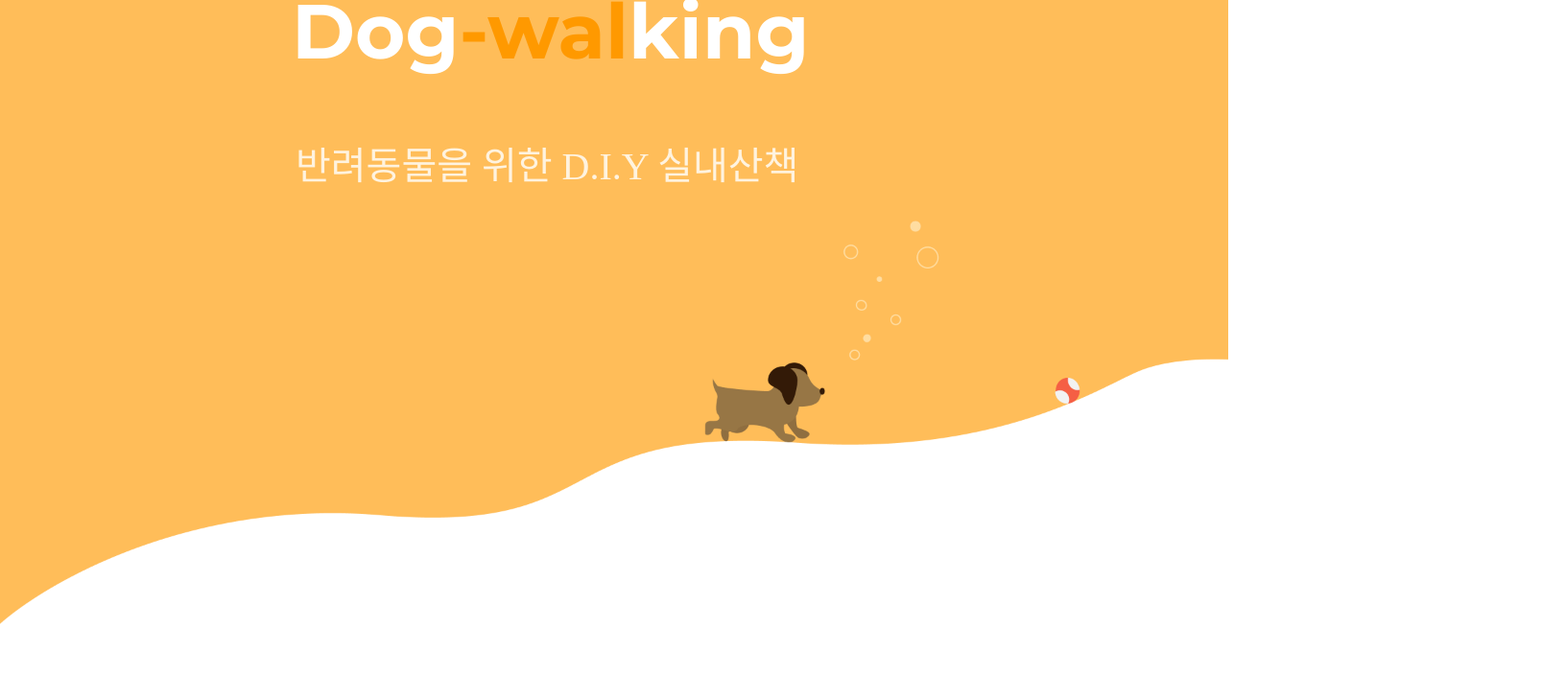
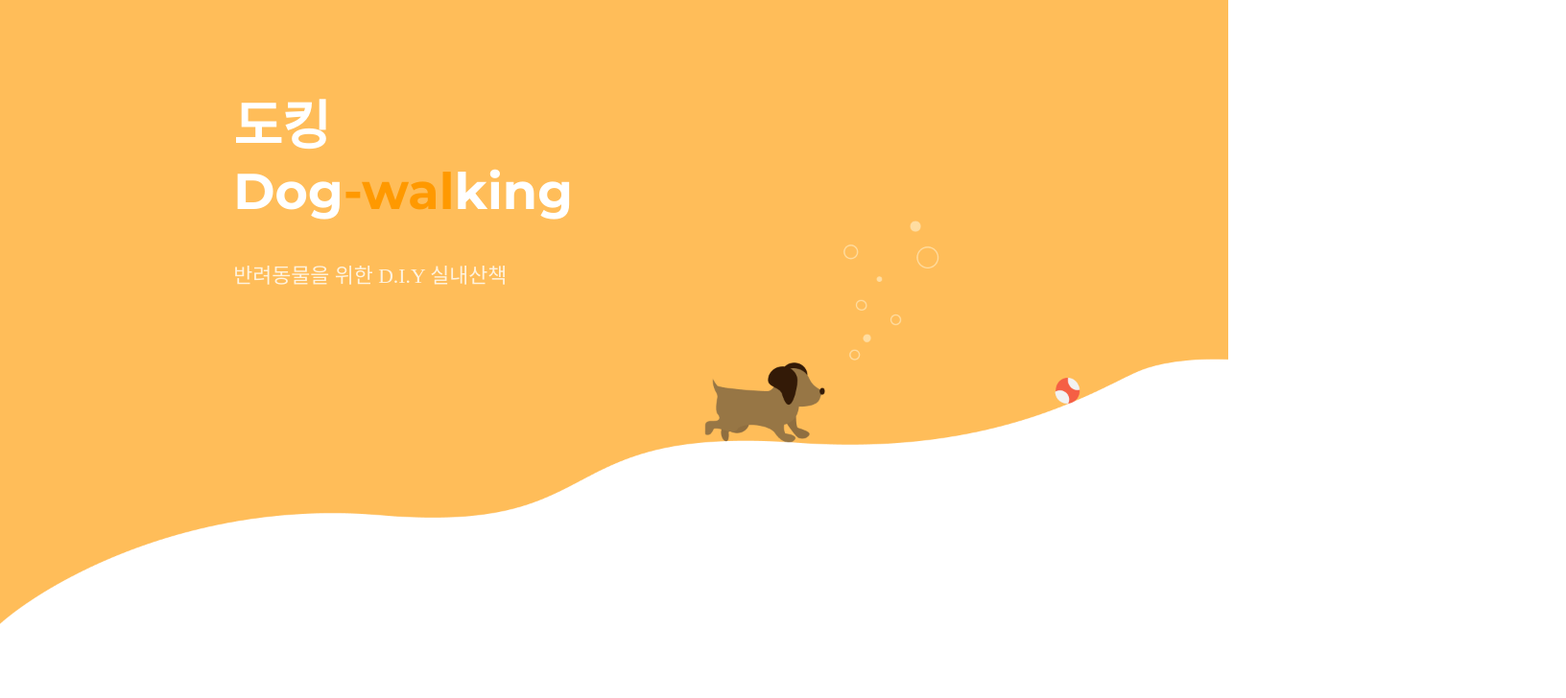
Before and after one commit to EZYOON/2020CUKhackathon, a plain HTML site: page dogKing.html in a window 1280 px wide. Shown: the top 728 px of the page at 96% size, 1632 px wide, since content can reach past the window. Drawn offline with nearby package versions, Linux system fonts and the light colour scheme.

Commit message:
[edit] banner font sizing

```diff
--- a/banner.css
+++ b/banner.css
@@ -10,24 +10,24 @@
 }
 .bannerText1 {
 	text-align:left;
-    margin-top: -950px;
-    padding-left: 3.4em;
+    margin-top: -56vw;
+    padding-left: 19vw;
 	font-family:"NotoSans Bold";
 	font-weight:850;
-	font-size:90px;
+	font-size:4.3vw;
 	color:white;
 }
 .bannerText2 {
 	text-align:left;
-    padding-left: 3.8em;
+    padding-left: 19vw;
 	font-family:"Montserrat Bold";
-	font-size:80px;
+	font-size:4.1vw;
 	color:white
 }
 .bannerText3 {
 	text-align:left;
-    padding-top: 1.5em;
-    padding-left:7.7em;
-	font-size:40px;
+    padding-top: 3vw;
+    padding-left:19vw;
+	font-size:1.7vw;
 	color: #FFF3DF
 }
--- a/footer.css
+++ b/footer.css
@@ -1,6 +1,6 @@
 .footer {
 	box-sizing:border-box;
-	width:100%;
+	max-width:100%;
 	height:100%;
 	float:left;
 	background:white;
--- a/section.css
+++ b/section.css
@@ -5,7 +5,7 @@ html,body {
 }
 .section100 {
 	box-sizing:border-box;
-	width:70%;
+	max-width:70%;
 	height:100%;
 	float:left;
 	background:white;
@@ -13,19 +13,19 @@ html,body {
 .section50 {
 	box-sizing:border-box;
 	padding:10px;
-	width:70%;
+	max-width:70%;
 	height:50%;
 	float:left;
 	background:olivedrab;
 }
 .left-aside {
-	width:15%;
+	max-width:15%;
 	height:550%;
 	float:left;
 	background:white;
 }
 .right-aside {
-	width:15%;
+	max-width:15%;
 	height:550%;
 	float:right;
 	background:white;
```
